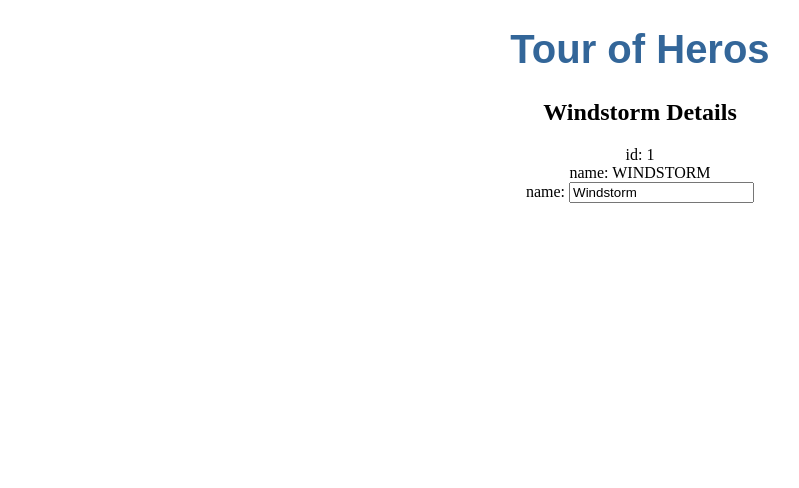
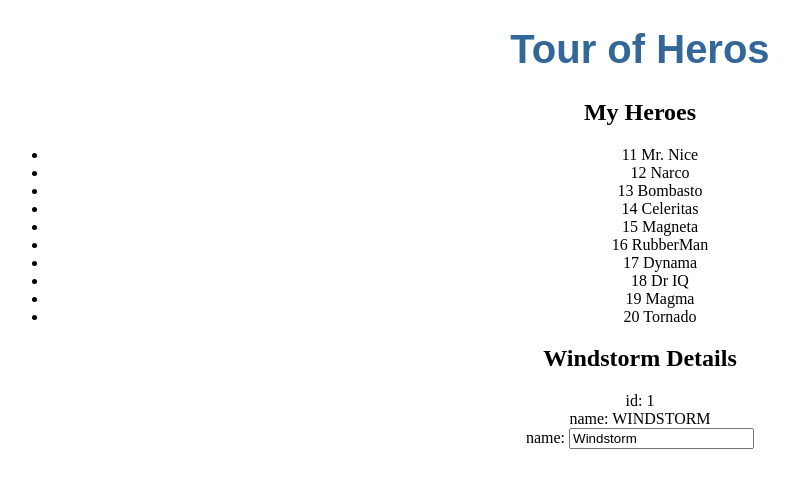
Before and after one commit to tlan16/learn-angular, an Angular app: page / in a window 1280 px wide. Shown: the top 488 px of the page, without its empty margins (0-799 px from the left). Built offline with nearby package versions, Linux system fonts and the light colour scheme.

Commit message:
mock hero list

```diff
--- a/src/app/heros/heros.component.html
+++ b/src/app/heros/heros.component.html
@@ -1,3 +1,10 @@
+<h2>My Heroes</h2>
+<ul class="heros">
+  <li *ngFor="let hero of heros">
+    <span class="badge">{{hero.id}}</span> {{hero.name}}
+  </li>
+</ul>
+
 <h2>{{hero.name}} Details</h2>
 <div><span>id: </span>{{hero.id}}</div>
 <div><span>name: </span>{{hero.name | uppercase}}</div>
--- a/src/app/heros/heros.component.ts
+++ b/src/app/heros/heros.component.ts
@@ -1,5 +1,6 @@
 import { Component, OnInit } from '@angular/core';
 import {Hero} from '../hero';
+import {HEROS} from '../mock-heros';
 
 @Component({
   selector: 'app-heros',
@@ -7,6 +8,7 @@
   styleUrls: ['./heros.component.scss']
 })
 export class HerosComponent implements OnInit {
+  heros = HEROS;
   hero: Hero = {
     id: 1,
     name: 'Windstorm'
--- /dev/null
+++ b/src/app/mock-heros.ts
@@ -0,0 +1,14 @@
+import {Hero} from './hero';
+
+export const HEROS: Hero[] = [
+  { id: 11, name: 'Mr. Nice' },
+  { id: 12, name: 'Narco' },
+  { id: 13, name: 'Bombasto' },
+  { id: 14, name: 'Celeritas' },
+  { id: 15, name: 'Magneta' },
+  { id: 16, name: 'RubberMan' },
+  { id: 17, name: 'Dynama' },
+  { id: 18, name: 'Dr IQ' },
+  { id: 19, name: 'Magma' },
+  { id: 20, name: 'Tornado' }
+];
```
